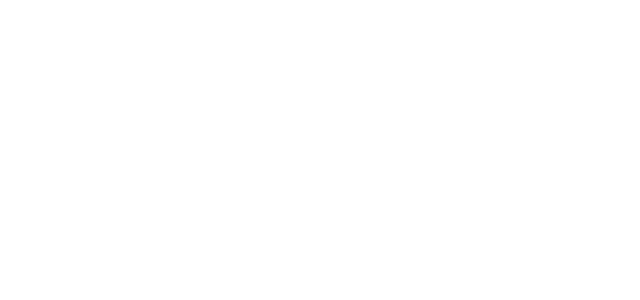
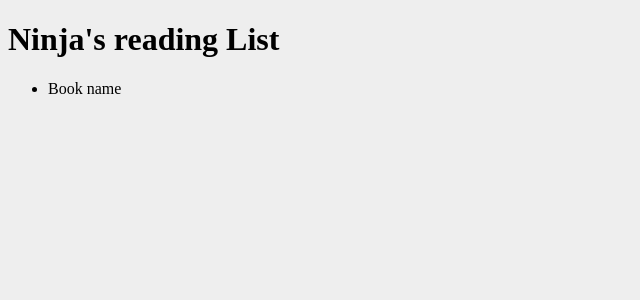
Before and after one commit to Tushxr00/graphQl, a React (Create React App) app in the folder client/: page / in a window 1280 px wide. Shown: the top 300 px of the page, without its empty margins (0-640 px from the left). Built offline with nearby package versions, Linux system fonts and the light colour scheme.

Commit message:
added booklist component

```diff
--- a/client/src/App.js
+++ b/client/src/App.js
@@ -1,9 +1,12 @@
+import BookList from "./components/BookList";
+
 
 
 function App() {
   return (
-    <div className="App">
-
+    <div id="main">
+      <h1>Ninja's reading List</h1>
+      <BookList />
     </div>
   );
 }
--- /dev/null
+++ b/client/src/components/BookList.js
@@ -0,0 +1,15 @@
+import React from 'react'
+
+const BookList = () => {
+    return (
+        <div>
+            <ul id="book-list">
+                <li>
+                    Book name
+                </li>
+            </ul>
+        </div>
+    )
+}
+
+export default BookList
--- a/client/src/index.css
+++ b/client/src/index.css
@@ -1,13 +1,4 @@
 body {
-  margin: 0;
-  font-family: -apple-system, BlinkMacSystemFont, 'Segoe UI', 'Roboto', 'Oxygen',
-    'Ubuntu', 'Cantarell', 'Fira Sans', 'Droid Sans', 'Helvetica Neue',
-    sans-serif;
-  -webkit-font-smoothing: antialiased;
-  -moz-osx-font-smoothing: grayscale;
+  background: #eee;
+  font-family: 'Nunito SemiBold';
 }
-
-code {
-  font-family: source-code-pro, Menlo, Monaco, Consolas, 'Courier New',
-    monospace;
-}
```
